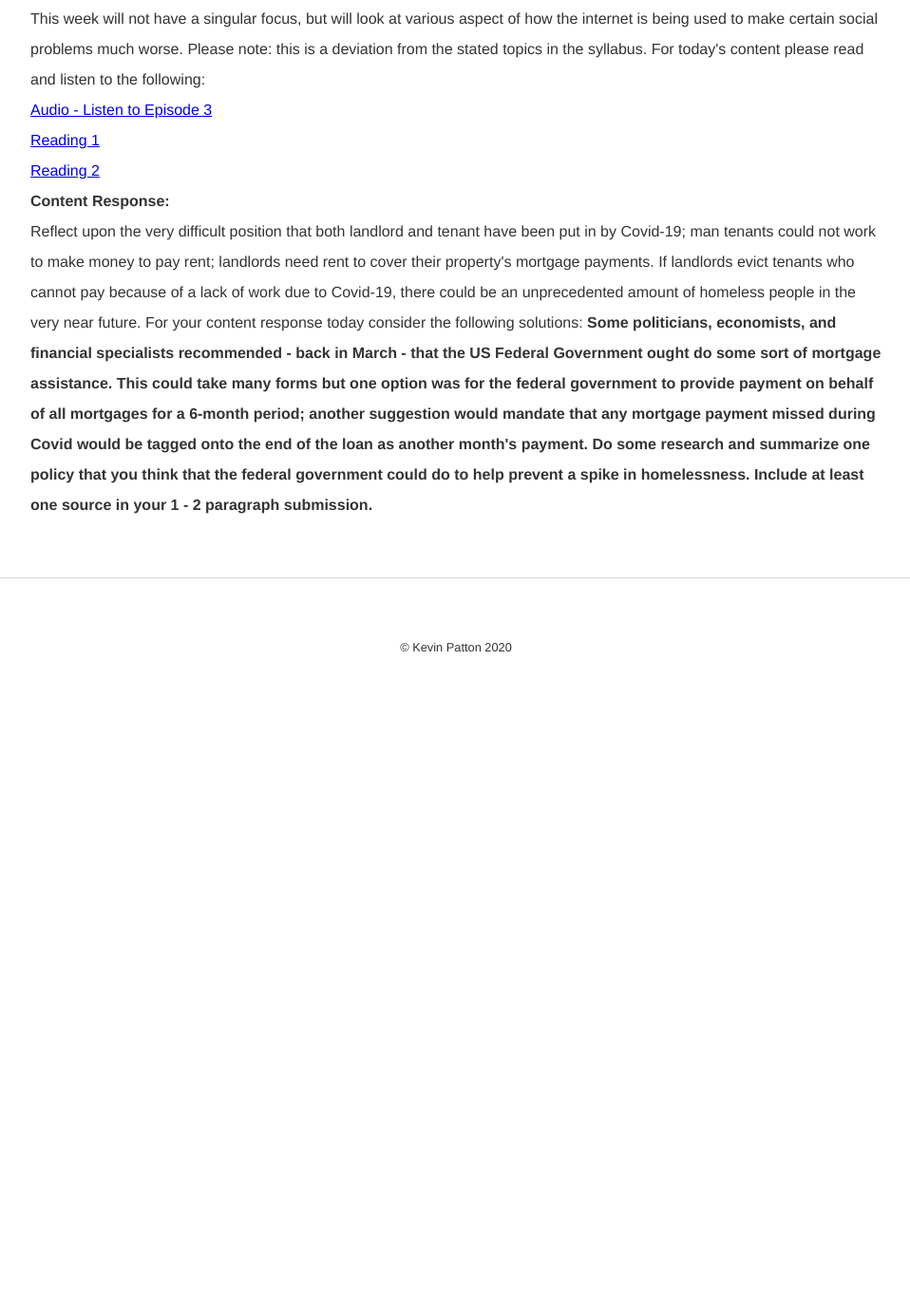
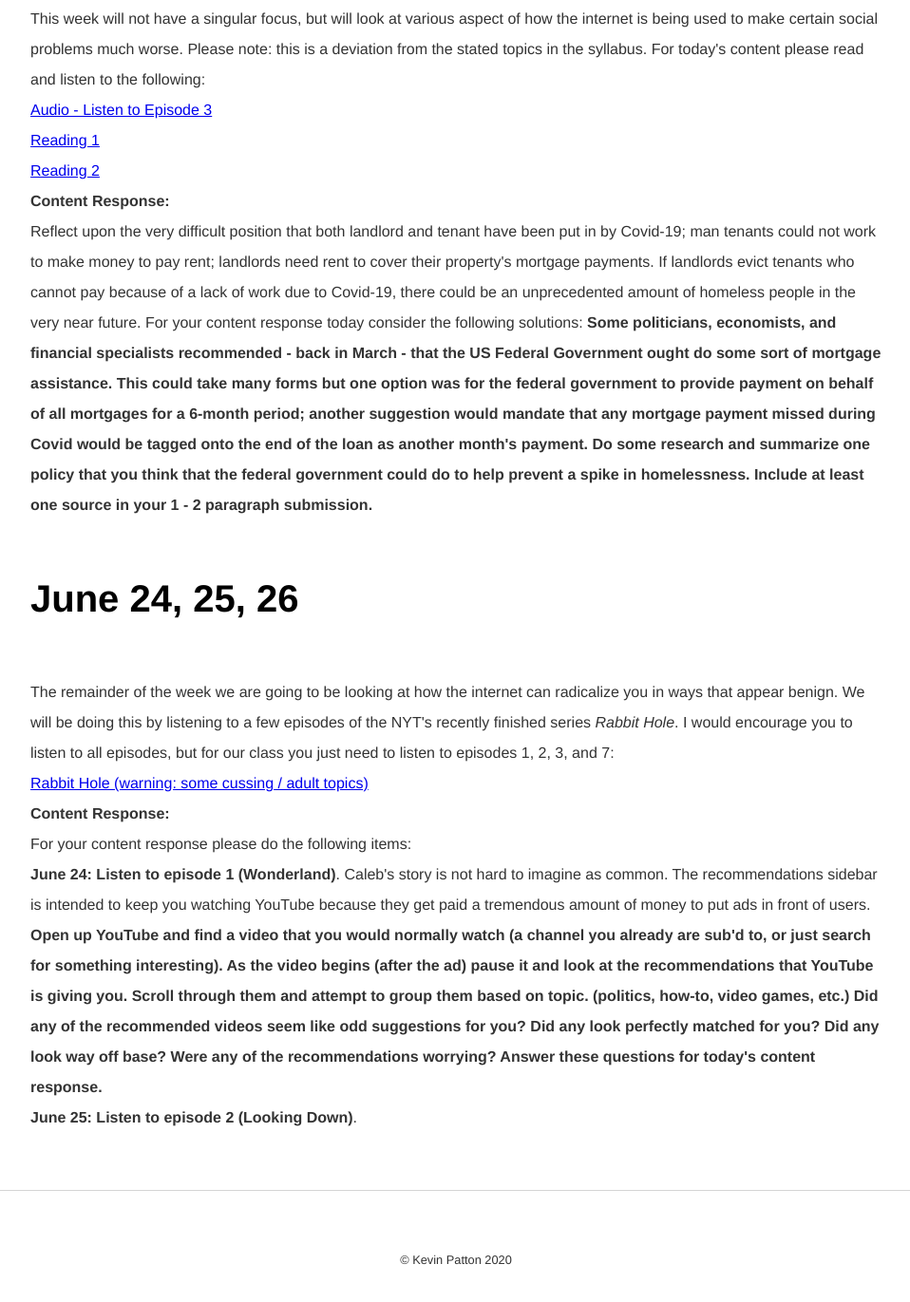
Before and after one commit to kevinjpatton/kevinjpatton.github.io, a Jekyll site: the page built from teaching/phil1020/index.html, in a window 1280 px wide and 1400 px high, scrolled down 7066 px. Shown: the top 1371 px of the window at 95% size, without its empty margins (160-1118 px from the left). Built offline with Jekyll 4.4.1, drawn with Linux system fonts in a browser that asks for light colours; Markdown is read by kramdown in place of the engine named in the settings; before the commit the page ends 7821 px from its top, so only the background shows below that.

Commit message:
Update index.html

```diff
--- a/teaching/phil1020/index.html
+++ b/teaching/phil1020/index.html
@@ -115,3 +115,11 @@ For your content response <b>answer the same discussion questions from yesterday
 <a href="https://sf.curbed.com/2020/4/20/21224360/covid-19-evictions-eviction-renters-landlords-coronavirus-california" target="_blank">Reading 2</a><br>
   <b>Content Response:</b><br>
 Reflect upon the very difficult position that both landlord and tenant have been put in by Covid-19; man tenants could not work to make money to pay rent; landlords need rent to cover their property's mortgage payments.  If landlords evict tenants who cannot pay because of a lack of work due to Covid-19, there could be an unprecedented amount of homeless people in the very near future.  For your content response today consider the following solutions: <b>Some politicians, economists, and financial specialists recommended - back in March - that the US Federal Government ought do some sort of mortgage assistance.  This could take many forms but one option was for the federal government to provide payment on behalf of all mortgages for a 6-month period; another suggestion would mandate that any mortgage payment missed during Covid would  be tagged onto the end of the loan as another month's payment.  Do some research and summarize one policy that you think that the federal government could do to help prevent a spike in homelessness.  Include at least one source in your 1 - 2 paragraph submission.</b><br>
+
+<h1>June 24, 25, 26</h1>
+<p>The remainder of the week we are going to be looking at how the internet can radicalize you in ways that appear benign.  We will be doing this by listening to a few episodes of the NYT's recently finished series <i>Rabbit Hole</i>.  I would encourage you to listen to all episodes, but for our class you just need to listen to episodes 1, 2, 3, and 7:<br>
+<a href="https://www.nytimes.com/column/rabbit-hole" target="_blank">Rabbit Hole (warning: some cussing / adult topics)</a><br>
+  <b>Content Response:</b><br>
+For your content response please do the following items:<br>
+  <b>June 24: Listen to episode 1 (Wonderland)</b>.  Caleb's story is not hard to imagine as common.  The recommendations sidebar is intended to keep you watching YouTube because they get paid a tremendous amount of money to put ads in front of users.  <b>Open up YouTube and find a video that you would normally watch (a channel you already are sub'd to, or just search for something interesting).  As the video begins (after the ad) pause it and look at the recommendations that YouTube is giving you.  Scroll through them and attempt to group them based on topic. (politics, how-to, video games, etc.)  Did any of the recommended videos seem like odd suggestions for you?  Did any look perfectly matched for you?  Did any look way off base?  Were any of the recommendations worrying?  Answer these questions for today's content response.</b><br>
+  <b>June 25: Listen to episode 2 (Looking Down)</b>.
```
